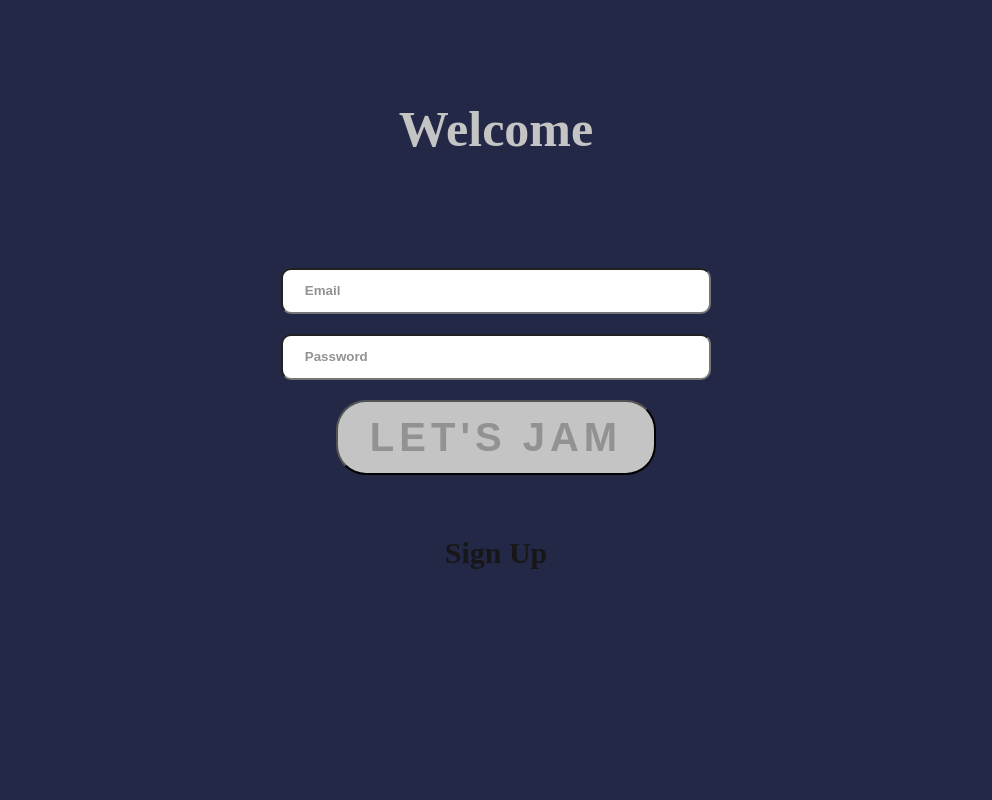
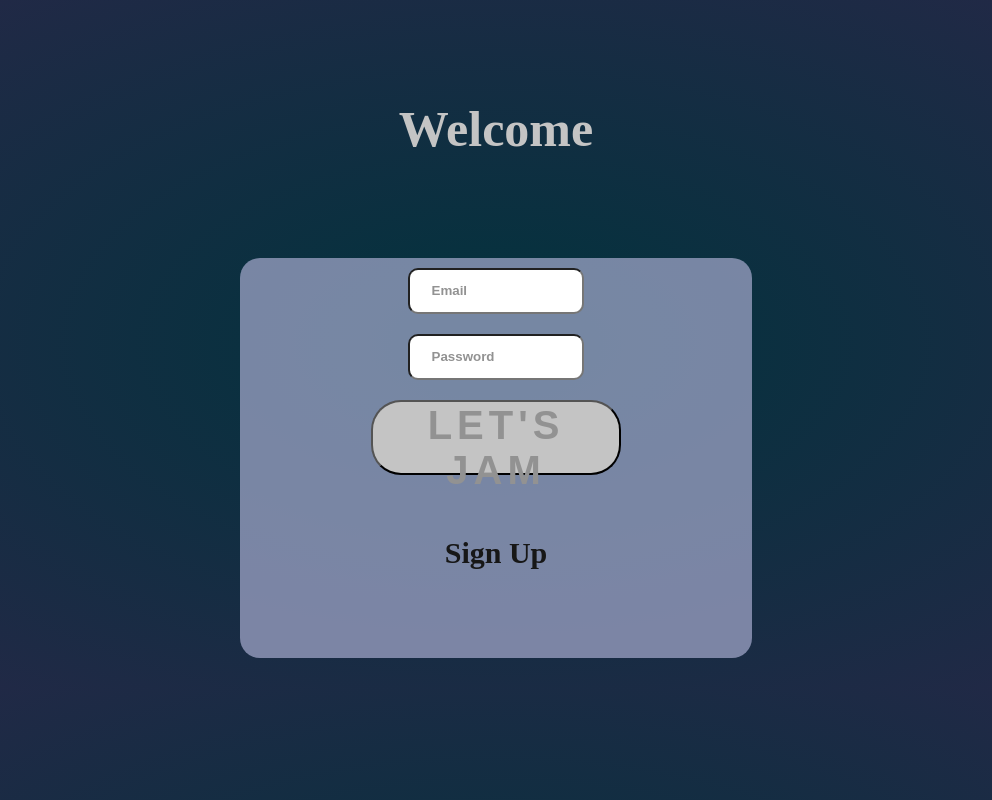
Before and after one commit to jpress7639/a-new-space, a React (Create React App) app in the folder client/: page /users/sign-in-user in a window 1280 px wide. Shown: the whole page, without its empty margins (144-1136 px from the left). Built offline with nearby package versions, Linux system fonts and the light colour scheme; no server answers; a web font is replaced by a local one.

Commit message:
touchups

```diff
--- a/client/src/screens/MainMenu/MainMenu.jsx
+++ b/client/src/screens/MainMenu/MainMenu.jsx
@@ -1,6 +1,5 @@
 import React, { Component } from 'react'
-import { getUser } from '../../Services/users.js'
-import SongLayout from '../../SongPlaylist/SongLayout.jsx'
+import { getUser } from '../../Services/users'
 import Layout from "../../components/shared/Layout/Layout"
 import './MainMenu.css'
 
@@ -16,12 +15,10 @@ class MainMenu extends Component {
     let { id } = this.props.match.params
     const user = await getUser(id)
     this.setState({ user })
-    console.log(SongLayout)
   }
 
   render() {
     const { firstName } = this.state.user
-    const {lastName} = this.state.user
     return (
       <div className='main-menu-container'>
       <Layout id={this.state.user._id}>
--- a/client/src/screens/SignIn/SignIn.css
+++ b/client/src/screens/SignIn/SignIn.css
@@ -1,12 +1,20 @@
 @import url('https://fonts.googleapis.com/css2?family=Biryani:wght@200;300;400;700&family=Bungee&family=Bungee+Shade&family=Lato:ital,wght@0,300;0,400;0,700;1,400&display=swap');
 
 body {
-  background-color: #242847;
+  background: radial-gradient(#01333d, #242847);
+}
+
+div.sign-in{
+  background-color: rgba(167, 171, 207, 0.7);
+  border-radius: 20px;
+  width: 40%;
+  margin: 30px auto;
+  height: 400px;
 }
 
 h1 {
   text-align: center;
-  margin: 50px auto;
+  margin: 0 auto;
   font-family: bungee shade;
   font-size: 50px;
 }
@@ -25,19 +33,20 @@ form input {
   border-radius: 10px;
 }
 
-form button {
-  margin: 10px auto;
-  width: 25%;
-}
-
 .sign-in-button {
   background-color: rgb(196, 196, 196);
   font-family: 'Carme', sans-serif;
-  size: 18pt;
+    margin: 10px auto;
+  width: 250px;
   font-weight: 900;
   letter-spacing: 5px;
   color: rgb(146, 146, 146);
   border-radius: 30px;
+}
+
+.sign-in-button:hover{
+  background-color: rgb(36, 40, 71);
+  color: rgb(249, 248, 147);
 }
 
 .container input::placeholder {
@@ -53,6 +62,7 @@ h3 {
 }
 
 h3:hover{
+  color: rgb(249, 248, 147);
   transform: scale(1.1);
 }
 
--- a/client/src/screens/SignIn/SignIn.jsx
+++ b/client/src/screens/SignIn/SignIn.jsx
@@ -51,6 +51,7 @@ class SignIn extends Component {
     return (
       <>
         <h1>Welcome</h1>
+        <div className="sign-in">
         <form className='container'>
           <input type='text' name='email' onChange={this.handleChange} placeholder='Email' />
           <input type='password' name='password' onChange={this.handleChange} placeholder='Password' />
@@ -58,6 +59,7 @@ class SignIn extends Component {
           <p className='user-response'></p>
         </form>
         <h3><Link to='/users/create-users'>Sign Up</Link></h3>
+        </div>
       </>
     )
   }
```
